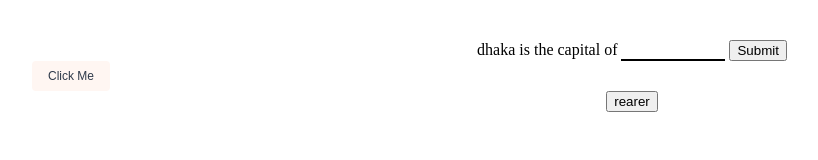
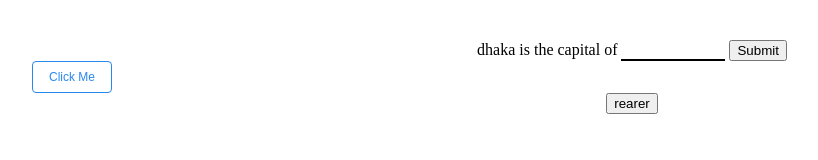
Before and after one commit to shahariar270/designSystem, a React (Vite) app: page / in a window 1280 px wide. Shown: the top 160 px of the page, without its empty margins (8-826 px from the left). Built offline with nearby package versions, Linux system fonts and the light colour scheme.

Commit message:
border varient

```diff
--- a/src/App.jsx
+++ b/src/App.jsx
@@ -22,7 +22,7 @@ function App() {
         videoId='2IFDMvfJJHc'
       /> */}
       <DashData />
-      <Button label="Click Me" onClickHandle={hello} variant={'secondary'} />
+      <Button label="Click Me" onClickHandle={hello} variant={'transparent'} border={'primary'} />
       {open &&
         <>
           <Modal
--- a/src/components/Buttons/index.jsx
+++ b/src/components/Buttons/index.jsx
@@ -11,7 +11,12 @@ const Button = ({
   size = 'md'
 }) => {
   return (
-    <button type={type} style={style} className={`btn btn--${border} btn--${variant} btn--${size}`} onClick={onclick}>
+    <button
+      type={type}
+      style={style}
+      className={`btn btn__border--${border} btn--${variant} btn--${size}`}
+      onClick={onclick}
+    >
       {label}
     </button>
   )
--- a/src/components/Buttons/styles.scss
+++ b/src/components/Buttons/styles.scss
@@ -28,7 +28,7 @@
 
     //size variants
     &--sm {
-       padding: 6px 12px;
+        padding: 6px 12px;
     }
     &--md {
         padding: 8px 16px;
@@ -68,4 +68,22 @@
             display: none;
         }
     }
+
+    //border variants
+    &__border {
+        &--primary {
+            border: 1px solid var(--color-primary);
+        }
+        &--focus {
+            border: 1px solid var(--border-focus);
+
+            &:focus {
+                outline: none;
+                box-shadow: 0 0 0 2px var(--border-focus);
+            }
+        }
+        &--none {
+            border: none;
+        }
+    }
 }
```
